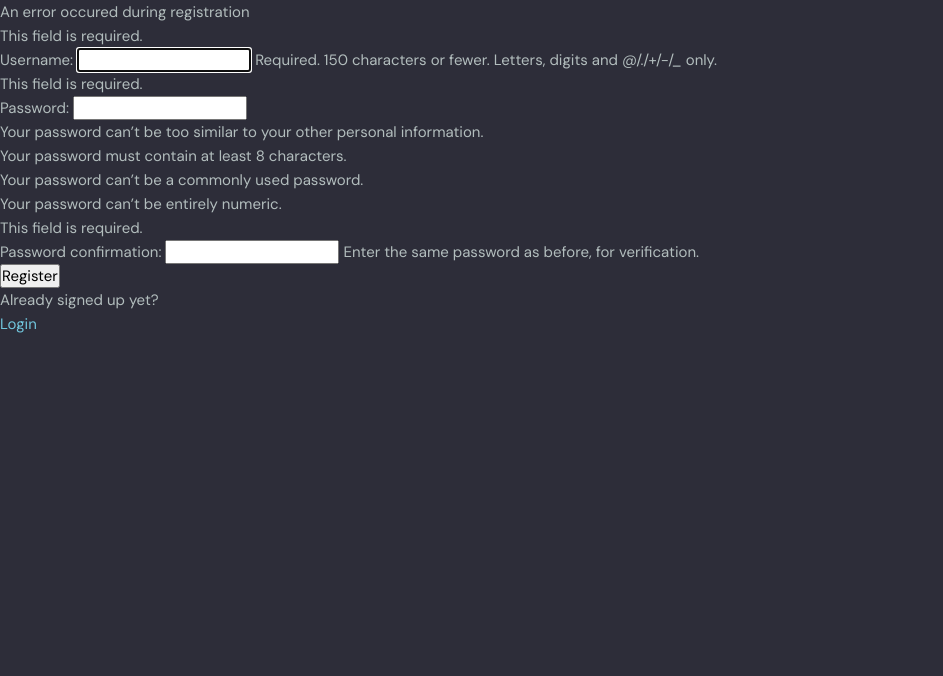
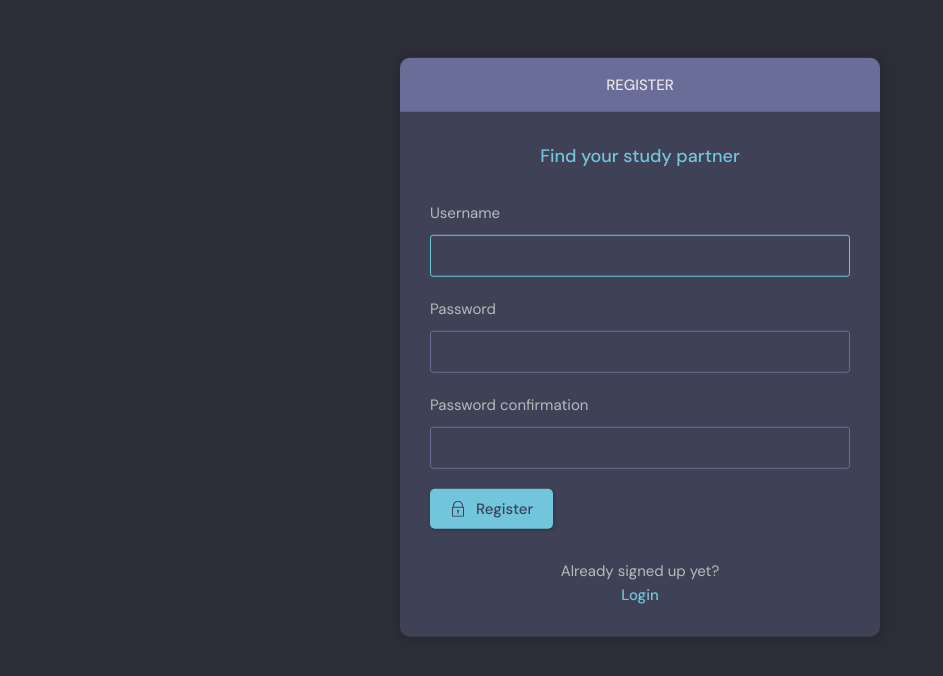
Before and after one commit to ankushmallick1100/DjangoStudyChat, a Django app: page /register/ in a window 1280 px wide. Shown: the part 76-752 px from the top of the page, without its empty margins (0-943 px from the left). Run offline with Django 4.2, Linux system fonts and the light colour scheme.

Commit message:
Changes Updated - 15

```diff
--- a/base/forms.py
+++ b/base/forms.py
@@ -1,4 +1,5 @@
 from django.forms import ModelForm
+from django.contrib.auth.models import User
 from .models import Room
 
 class RoomForm(ModelForm):
@@ -6,3 +7,8 @@ class RoomForm(ModelForm):
         model = Room
         fields = '__all__'
         exclude = ['host','participants']
+
+class UserForm(ModelForm):
+    class Meta:
+        model = User
+        fields = ['username','email']
--- a/base/templates/base/login_register.html
+++ b/base/templates/base/login_register.html
@@ -2,36 +2,95 @@
 
 {% block content %}
 
+<main class="auth layout">
+  {% if page == 'login' %}
+  <div class="container">
+    <div class="layout__box">
+      <div class="layout__boxHeader">
+        <div class="layout__boxTitle">
+          <h3>Login</h3>
+        </div>
+      </div>
+      <div class="layout__body">
+        <h2 class="auth__tagline">Find your study partner</h2>
 
-{% if page == 'login' %}
-<div>
-    <form method="POST" action="">
+        <form class="form" method='POST' action="">
           {% csrf_token %}
+          <div class="form__group form__group">
+            <label for="room_name">Username</label>
+            <input id="username" name="username" type="text" placeholder="e.g. dennis_ivy" />
+          </div>
+          <div class="form__group">
+            <label for="password">Password</label>
+            <input id="password" name="password" type="password"
+              placeholder="&bull;&bull;&bull;&bull;&bull;&bull;&bull;&bull;" />
+          </div>
 
-        <label>Username:</label>
-        <input type="text" name="username" placeholder="Enter username" />
+          <button class="btn btn--main" type="submit">
+            <svg version="1.1" xmlns="http://www.w3.org/2000/svg" width="32" height="32" viewBox="0 0 32 32">
+              <title>lock</title>
+              <path
+                d="M27 12h-1v-2c0-5.514-4.486-10-10-10s-10 4.486-10 10v2h-1c-0.553 0-1 0.447-1 1v18c0 0.553 0.447 1 1 1h22c0.553 0 1-0.447 1-1v-18c0-0.553-0.447-1-1-1zM8 10c0-4.411 3.589-8 8-8s8 3.589 8 8v2h-16v-2zM26 30h-20v-16h20v16z">
+              </path>
+              <path
+                d="M15 21.694v4.306h2v-4.306c0.587-0.348 1-0.961 1-1.694 0-1.105-0.895-2-2-2s-2 0.895-2 2c0 0.732 0.413 1.345 1 1.694z">
+              </path>
+            </svg>
 
-        <label>Password:</label>
-        <input type="password" name="password" placeholder="Enter password" />
-
-        <input type="submit" value="Login" />
+            Login
+          </button>
         </form>
 
+        <div class="auth__action">
           <p>Haven't signed up yet?</p>
-    <a href='{% url "register" %}'>Sign Up</a>
+          <a href="{% url 'register' %}" class="btn btn--link">Sign Up</a>
         </div>
+      </div>
+    </div>
+  </div>
+  {% else %}
+  <div class="container">
+    <div class="layout__box">
+      <div class="layout__boxHeader">
+        <div class="layout__boxTitle">
+          <h3>Register</h3>
+        </div>
+      </div>
+      <div class="layout__body">
+        <h2 class="auth__tagline">Find your study partner</h2>
 
-{% else %}
-<div>
-    <form method="POST" action="">
+        <form class="form" method='POST' action="">
           {% csrf_token %}
-        {{form.as_p}}
-        <input type="submit" value="Register" />
+          {% for field in form %}
+          <div class="form__group form__group">
+            <label for="room_name">{{field.label}}</label>
+            {{field}}
+          </div>
+          {% endfor %}
+
+
+          <button class="btn btn--main" type="submit">
+            <svg version="1.1" xmlns="http://www.w3.org/2000/svg" width="32" height="32" viewBox="0 0 32 32">
+              <title>lock</title>
+              <path
+                d="M27 12h-1v-2c0-5.514-4.486-10-10-10s-10 4.486-10 10v2h-1c-0.553 0-1 0.447-1 1v18c0 0.553 0.447 1 1 1h22c0.553 0 1-0.447 1-1v-18c0-0.553-0.447-1-1-1zM8 10c0-4.411 3.589-8 8-8s8 3.589 8 8v2h-16v-2zM26 30h-20v-16h20v16z">
+              </path>
+              <path
+                d="M15 21.694v4.306h2v-4.306c0.587-0.348 1-0.961 1-1.694 0-1.105-0.895-2-2-2s-2 0.895-2 2c0 0.732 0.413 1.345 1 1.694z">
+              </path>
+            </svg>
+
+            Register
+          </button>
         </form>
 
+        <div class="auth__action">
           <p>Already signed up yet?</p>
-    <a href='{% url "login" %}'>Login</a>
+          <a href="{% url 'login' %}" class="btn btn--link">Login</a>
+        </div>
+      </div>
+    </div>
   </div>
   {% endif %}
-
+</main>
 {% endblock content %}
--- a/base/templates/base/profile.html
+++ b/base/templates/base/profile.html
@@ -32,7 +32,9 @@
           <div class="profile__info">
             <h3>{{user.username}}</h3>
             <p>@{{user.username}}</p>
-            <a href="edit-user.html" class="btn btn--main btn--pill">Edit Profile</a>
+            {% if request.user == user %}
+            <a href="{% url 'update-user' %}" class="btn btn--main btn--pill">Edit Profile</a>
+            {% endif %}
           </div>
           <div class="profile__about">
             <h3>About</h3>
--- a/base/urls.py
+++ b/base/urls.py
@@ -15,4 +15,6 @@ urlpatterns = [
     path('delete-room/<str:pk>',views.deleteRoom, name="delete-room"),
     path('delete-message/<str:pk>',views.deleteMessage, name="delete-message"),
 
+    path('update-user/',views.updateUser, name="update-user"),
+
 ]
--- a/base/views.py
+++ b/base/views.py
@@ -9,7 +9,7 @@ from django.contrib.auth.forms import UserCreationForm
 
 
 from .models import Room, Topic, Message
-from .forms import RoomForm
+from .forms import RoomForm,UserForm
 
 # Create your views here.
 
@@ -51,15 +51,18 @@ def logoutUser(request):
 
 
 def registerPage(request):
-    form = UserCreationForm(request.POST);
-    if form.is_valid():
-        user = form.save(commit=False)
-        user.username = user.username.lower();
-        user.save();
-        login(request,user);
-        return redirect('home');
-    else:
-        messages.error(request, "An error occured during registration");
+    form = UserCreationForm();
+
+    if request.method == 'POST':
+        form = UserCreationForm(request.POST);
+        if form.is_valid():
+            user = form.save(commit=False)
+            user.username = user.username.lower();
+            user.save();
+            login(request,user);
+            return redirect('home');
+        else:
+            messages.error(request, "An error occured during registration");
 
     context = {'form':form};
     return render(request,'base/login_register.html',context);
@@ -176,3 +179,16 @@ def deleteMessage(request,pk):
         return redirect('home');
 
     return render(request,'base/delete.html',{'obj':message});
+
+
+@login_required(login_url='login')
+def updateUser(request):
+    user = request.user;
+    form = UserForm(instance=user);
+
+    if request.method == 'POST':
+        form = UserForm(request.POST,instance=user);
+        if form.is_valid():
+            form.save();
+            return redirect('user-profile',pk = user.id);
+    return render(request,'base/update-user.html',{'form':form});
--- a/templates/Navbar.html
+++ b/templates/Navbar.html
@@ -21,7 +21,7 @@
             <!-- Logged In -->
             {% if request.user.is_authenticated %}
             <div class="header__user">
-                <a href="{% url 'user-profile' user.id %}">
+                <a href="{% url 'update-user' %}">
                     <div class="avatar avatar--medium active">
                         <img src="https://randomuser.me/api/portraits/men/37.jpg" />
                     </div>
@@ -44,7 +44,7 @@
             {% endif %}
 
             <div class="dropdown-menu">
-                <a href="settings.html" class="dropdown-link"><svg version="1.1" xmlns="http://www.w3.org/2000/svg"
+                <a href="{% url 'update-user' %}" class="dropdown-link"><svg version="1.1" xmlns="http://www.w3.org/2000/svg"
                         width="32" height="32" viewBox="0 0 32 32">
                         <title>tools</title>
                         <path
```
Also changed, not shown: base/templates/base/delete.html (+31 -6 lines), base/templates/base/delete_old.html (added, +12 -0 lines), base/templates/base/login_register_old.html (added, +37 -0 lines), base/templates/base/update-user.html (added, +42 -0 lines), db.sqlite3. Lines whose indentation alone changed are shown as unchanged.
